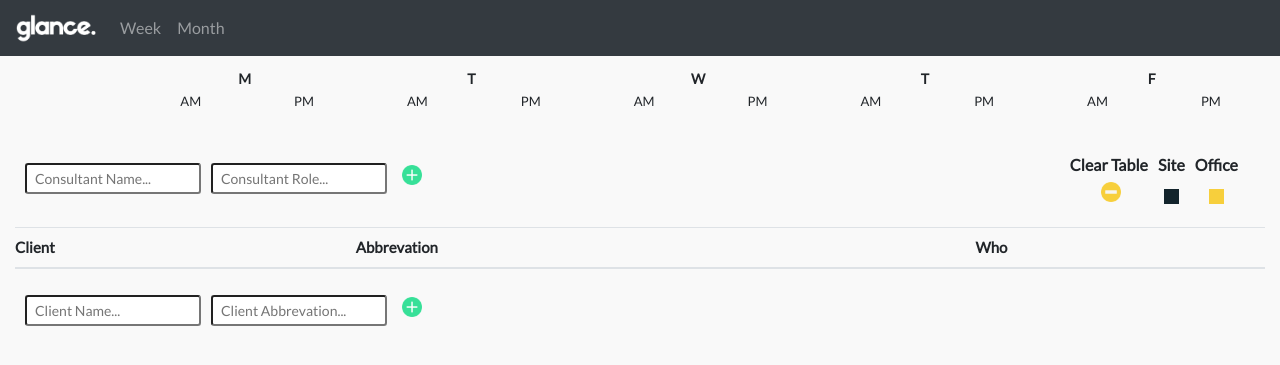
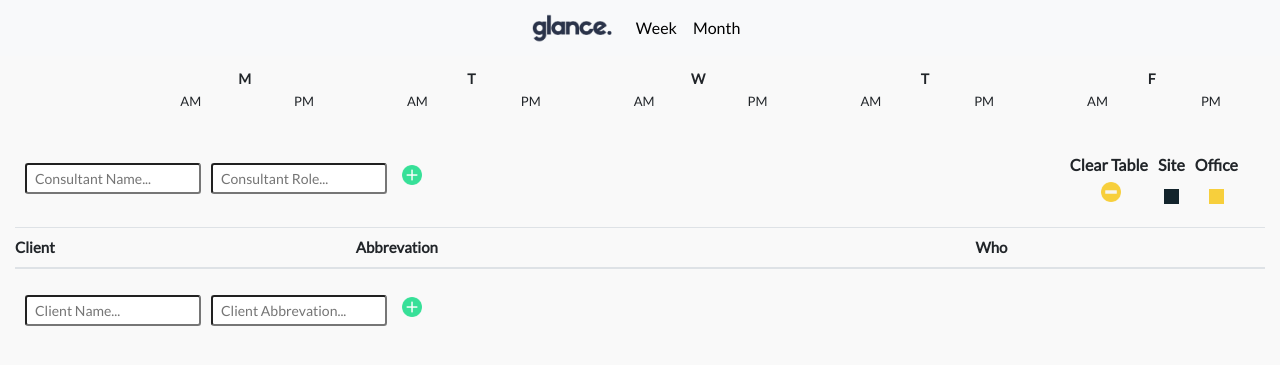
Before and after one commit to tristankells/bulletproof-weekly-planner, a PHP site: page /week-calendar.html in a window 1280 px wide. Shown: the top 365 px of the page. Run offline with PHP 8.4, Linux system fonts and the light colour scheme; data that the repository does not hold is empty; some libraries are stand-ins or nearby versions.

Commit message:
Updated navbar to light theme, month & week navbar links updated.

```diff
--- a/style/week-calendar-style.css
+++ b/style/week-calendar-style.css
@@ -1,4 +1,6 @@
  /* Inputs with the class .client-name-input now as appear as normal text  */
+
+ /* FONTS */
 
  @import url("https://fonts.googleapis.com/css?family=Lato");
 
@@ -6,8 +8,6 @@
     background: rgba(0, 0, 0, 0);
     border: none;
 }
-
-
 
 body {
     background-color: #f9f9f9;
@@ -19,6 +19,16 @@ body {
     /*border-right: 1px solid lightgray !important;*/
 }
 
+/* NAVBAR */
+
+.nav-link {
+    font-family: Lato;
+    color: black;
+}
+
+.nav-link:hover {
+    color: #F7CE3E;
+}
 
 
 /*CSS for context menu adapted from https://stackoverflow.com/questions/4495626/making-custom-right-click-context-menus-for-my-web-app 12/07/2018 */
--- a/week-calendar.html
+++ b/week-calendar.html
@@ -23,14 +23,14 @@
         <li data-action="2">Office Time</li>
         <li data-action="0">N/A</li>
     </ul>
-    <nav class="navbar navbar-expand-sm bg-dark navbar-dark">
+    <nav class="navbar navbar-expand-sm bg-light justify-content-center">
         <!-- Links -->
         <ul class="navbar-nav">
             <a class="navbar-brand" href="#">
-                <img src="/Glance/img/glance_logo_white_lg.png" class="logo" alt="">
+                <img src="/Glance/img/glance_logo_navyblue_lg.png" class="logo" alt="">
             </a>
             <li class="nav-item">
-                <a class="nav-link" href="week-calendar.html">Week</a>
+                <a class="nav-link active" href="week-calendar.html">Week</a>
             </li>
             <li class="nav-item">
                 <a class="nav-link" href="month-calendar.html">Month</a>
```
Also changed, not shown: month-calendar.html (+3 -37 lines), style/month-calendar-style.css (added, +45 -0 lines), 1 other file.
